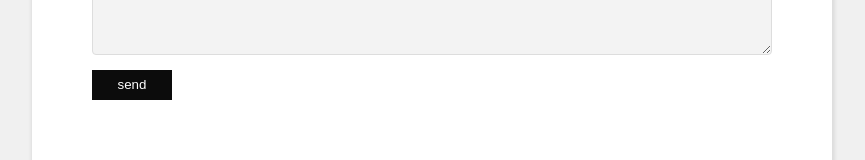
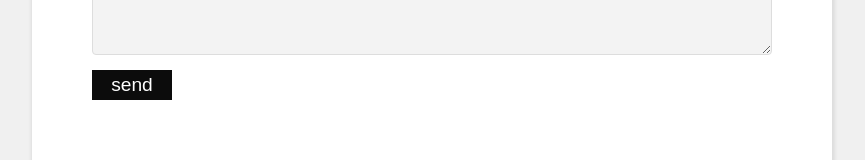
Before and after one commit to shilpashaji1204/interactive_portfolio, a React (Vite) app in the folder frontend/: page / in a window 1280 px wide. Shown: the part 6546-6706 px from the top of the page, without its empty margins (208-1073 px from the left). Built offline with nearby package versions, Linux system fonts and the light colour scheme.

Commit message:
modify with some styling

```diff
--- a/frontend/src/styles/Navbar.css
+++ b/frontend/src/styles/Navbar.css
@@ -116,3 +116,11 @@
       flex-direction: row;
     }
   }
+
+  button {
+
+    background-color: black;
+    color: white;
+    font-size: larger;
+
+  }
```
